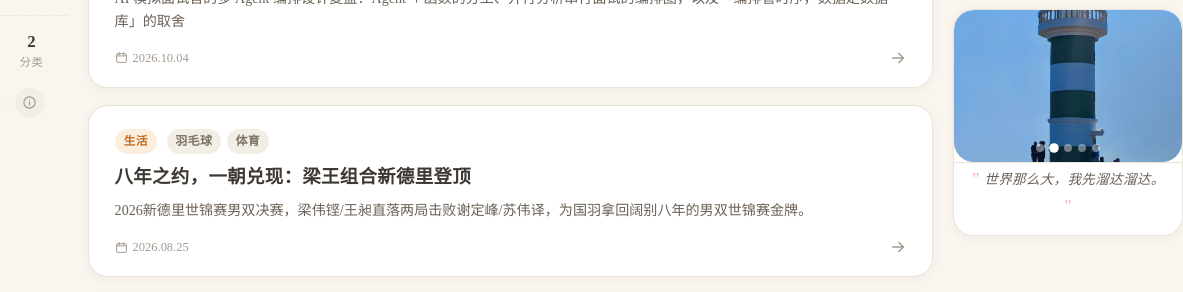
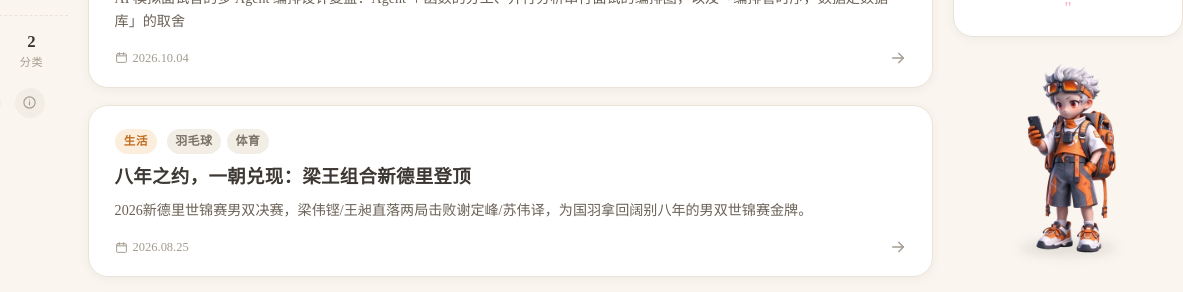
Before and after one commit to chengxiao121/yizhen-life-blog, an Astro site: page /blog in a window 1280 px wide. Shown: the part 488-780 px from the top of the page, 97-1280 px from the left. Built offline with nearby package versions, Linux system fonts and the light colour scheme; Astro itself is replaced by a stand-in of ours; a small style sheet from the web is missing.

Commit message:
侧栏新增吉祥物立绘，移除侧栏分类卡片
- RightSidebar 底部加入透明底吉祥物（mascot.webp），落地椭圆投影用新 token --shadow-ground
- 移除侧栏 CategorySidebar 及对应 Props 传递（blog/index.astro 同步简化）

```diff
--- a/src/components/RightSidebar.astro
+++ b/src/components/RightSidebar.astro
@@ -1,16 +1,9 @@
 ---
-import CategorySidebar from './CategorySidebar.astro';
 import PhotoCarousel from './PhotoCarousel.astro';
 import RandomQuote from './RandomQuote.astro';
 // 数据读取方式与照片页统一：直接 import（构建期内联），禁止 fs.readFileSync
 import photosData from '../../public/data/photos.json';
 import quotesData from '../../public/data/quotes.json';
-
-interface Props {
-  currentCategory?: string;
-}
-
-const { currentCategory = '' } = Astro.props;
 
 const allPhotos = photosData.photos || [];
 
@@ -33,15 +26,24 @@ const quotes: string[] = Array.isArray(quotesData) ? quotesData : [];
     <a href="/about" class="about-link">认识一下 →</a>
   </div>
 
-  <!-- 分类卡片 -->
-  <CategorySidebar currentCategory={currentCategory} />
-
   <!-- 照片轮播 + 随机句子 -->
   <div class="sidebar-section carousel-section">
     <PhotoCarousel photos={selectedPhotos} />
     <div class="quote-wrapper">
       <RandomQuote quotes={quotes} />
     </div>
+  </div>
+
+  <!-- 吉祥物：透明底小人，自然落在页面背景上 -->
+  <div class="mascot">
+    <img
+      src="/images/mascot.webp"
+      alt="博客吉祥物"
+      class="mascot-img"
+      loading="lazy"
+      width="360"
+      height="480"
+    />
   </div>
 </aside>
 
@@ -125,6 +127,36 @@ const quotes: string[] = Array.isArray(quotesData) ? quotesData : [];
     border-color: var(--accent-border);
   }
 
+  .mascot {
+    position: relative;
+    display: flex;
+    justify-content: center;
+    padding-bottom: 0.5rem;
+    animation: fadeInUp 0.6s ease-out;
+  }
+
+  .mascot-img {
+    width: 150px;
+    height: auto;
+    pointer-events: none;
+    user-select: none;
+  }
+
+  /* 脚下椭圆投影，让人物「站」在地面上而不是飘着 */
+  .mascot::after {
+    content: '';
+    position: absolute;
+    bottom: 0.6rem;
+    left: 50%;
+    transform: translateX(-50%);
+    width: 96px;
+    height: 14px;
+    border-radius: 50%;
+    background: var(--shadow-ground);
+    filter: blur(6px);
+    z-index: -1;
+  }
+
   /* 响应式：≤1100px 时隐藏右侧边栏 */
   @media (max-width: 1100px) {
     .right-sidebar {
--- a/src/pages/blog/index.astro
+++ b/src/pages/blog/index.astro
@@ -34,7 +34,7 @@ const sortedPosts = await getPublishedPosts();
     </div>
   </div>
 
-  <RightSidebar slot="right-sidebar" currentCategory="" />
+  <RightSidebar slot="right-sidebar" />
 </BaseLayout>
 
 <style>
--- a/src/styles/tokens.css
+++ b/src/styles/tokens.css
@@ -41,6 +41,7 @@
   /* 阴影与圆角 */
   --shadow: 0 2px 10px rgba(61, 56, 51, 0.06);
   --shadow-hover: 0 6px 18px rgba(61, 56, 51, 0.1);
+  --shadow-ground: rgba(61, 56, 51, 0.14); /* 人物落地椭圆投影 */
   --radius: 14px;    /* 小圆角：图片、代码块、输入框 */
   --radius-lg: 20px; /* 大圆角：卡片、横幅 */
 
```
Also changed, not shown: public/images/mascot.webp (added), 1 other file.
